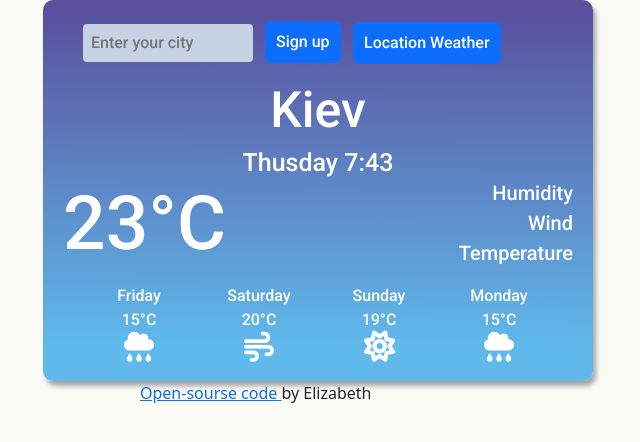
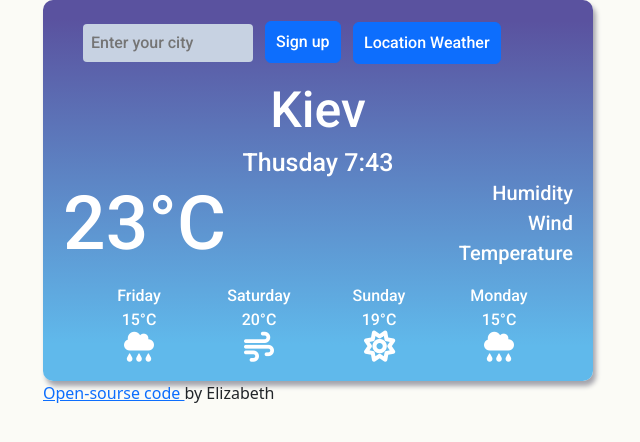
Before and after one commit to Elizabeth369/New-Project, a plain HTML site: page index.html in a window 1280 px wide. Shown: the whole page, without its empty margins (322-962 px from the left). Drawn offline with nearby package versions, Linux system fonts and the light colour scheme.

Commit message:
block buttom link

```diff
--- a/src/styles.css
+++ b/src/styles.css
@@ -79,5 +79,7 @@ i {
   font-size: 30px;
 }
 .bottom {
-  margin-left: 380px;
+  display: block;
+  margin: 0 auto;
+  width: 550px;
 }
```
